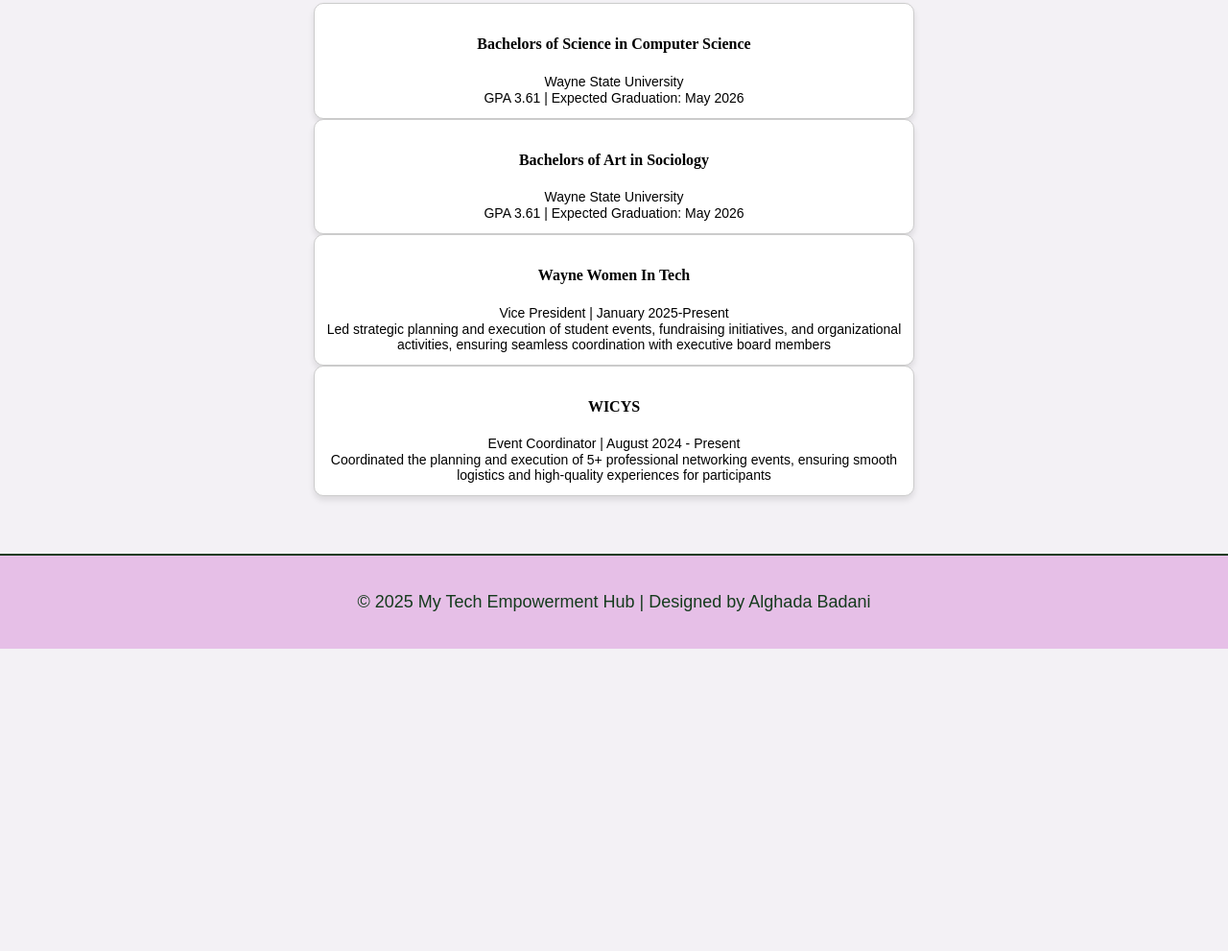
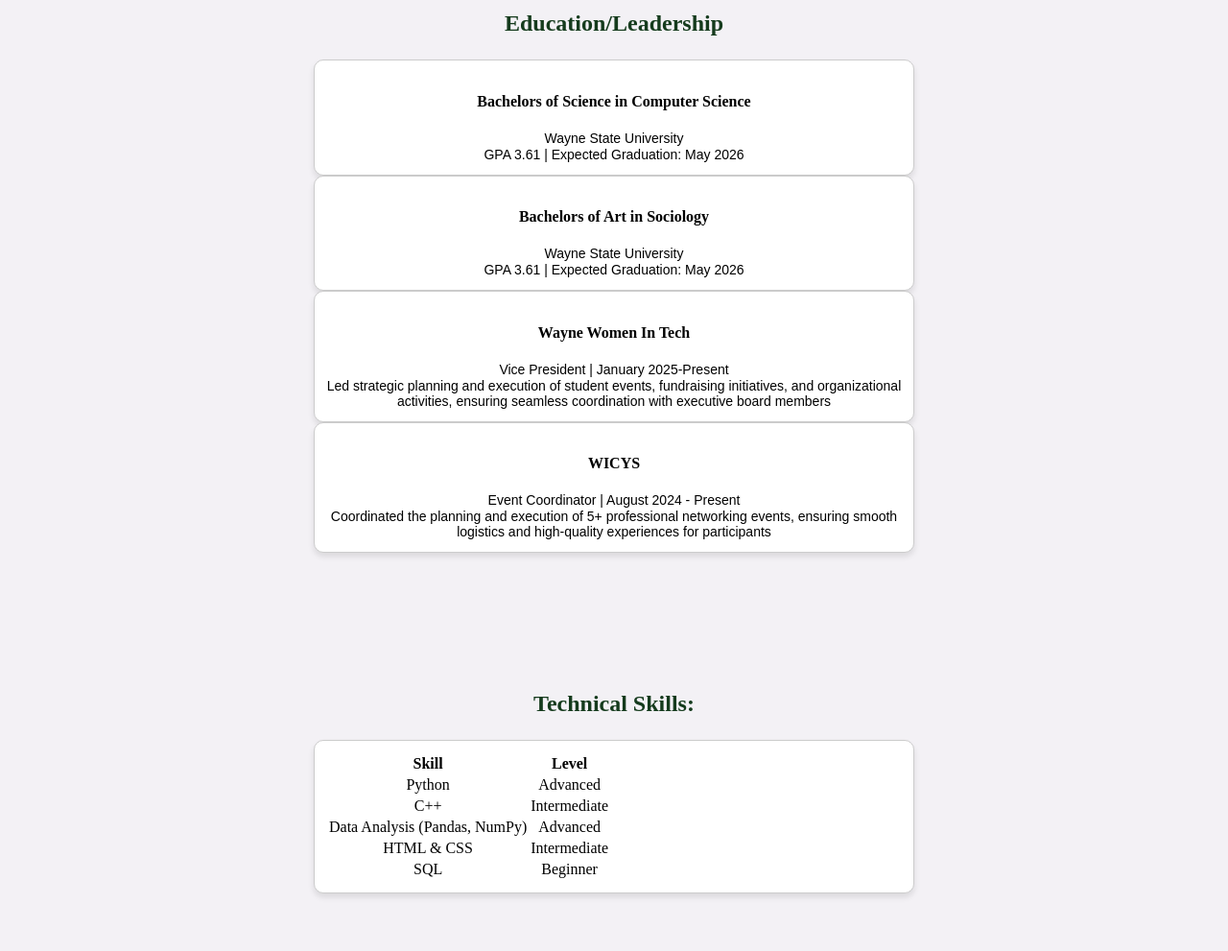
Before and after one commit to Alghada03/techhub, a plain HTML site: page experience.html in a window 1280 px wide. Shown: the part 913-1904 px from the top of the page at 96% size. Before the commit the page ends 1589 px from the top, so only its background shows below. Drawn offline with Linux system fonts and the light colour scheme.

Commit message:
Update experience.html

```diff
--- a/experience.html
+++ b/experience.html
@@ -1,17 +1,20 @@
- <!DOCTYPE html>
-<html>
-
-<header>
+<!DOCTYPE html>
+<html lang="en">
+<head>
     <meta charset="utf-8">
     <title>Experience - Tech Empowerment Hub</title>
     <link rel="stylesheet" href="styles.css">
-</header>
-
+</head>
 <body>
-    <nav>
-        <a href="index.html">Home</a>
-        <a href="blog.html">Blog</a>
-    </nav>
+    <header>
+        <h1>Experience</h1>
+        <nav>
+            <a href="index.html">Home</a>
+            <a href="experience.html">Experience</a>
+            <a href="projects.html">Projects</a>
+            <a href="blog.html">Blog</a>
+        </nav>
+    </header>
 
     <section id="experience">
         <h3>Work Experience</h3>
@@ -33,13 +36,15 @@
             <h4>Pharmacy Technician | Holbrook Pharmacy  </h4>
             <p>| June 2021 – December 2022 |</p>
             <p> Analyzed medical profiles to detect adverse reactions and provided data-driven recommendations</p>
+
         </div>
 
         <div class="textbox">
             <h4>Substitute Teacher | Sub Teacher Source </h4>
             <p>| January 2025 – Present |</p>
-            <p> Facilitated classroom learning for up to 30+ students daily, ensuring educational continuity and fostering a positive learning
+            <p>  Facilitated classroom learning for up to 30+ students daily, ensuring educational continuity and fostering a positive learning
     environment </p>
+
         </div>
         <h3>Education/Leadership</h3>
         <div class="textbox">
@@ -69,8 +74,37 @@
         </div>
     </section>
 
-    <footer>
-        <p>&copy; 2025 My Tech Empowerment Hub | Designed by Alghada Badani</p>
-    </footer>
+    <section id="skills">
+        <h3>Technical Skills:</h3>
+        <div class="textbox">
+            <table>
+                <tr>
+                    <th>Skill</th>
+                    <th> Level</th>
+                </tr>
+                <tr>
+                    <td>Python</td>
+                    <td>Advanced</td>
+                </tr>
+                <tr>
+                    <td>C++</td>
+                    <td>Intermediate</td>
+                </tr>
+                <tr>
+                    <td>Data Analysis (Pandas, NumPy)</td>
+                    <td>Advanced</td>
+                </tr>
+                <tr>
+                    <td>HTML & CSS</td>
+                    <td>Intermediate</td>
+                </tr>
+                <tr>
+                    <td>SQL</td>
+                    <td>Beginner</td>
+                </tr>
+            </table>
+        </div>
+    </section>
+
 </body>
 </html>
```
